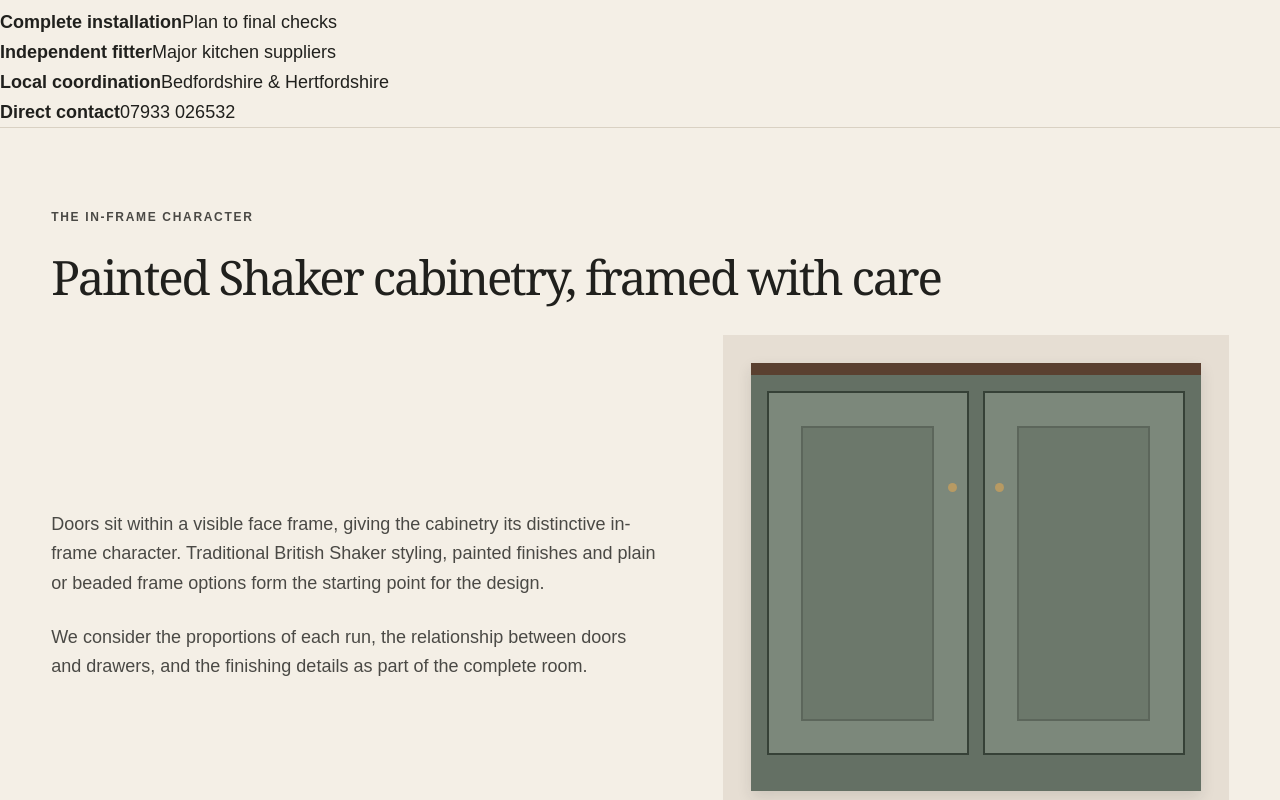
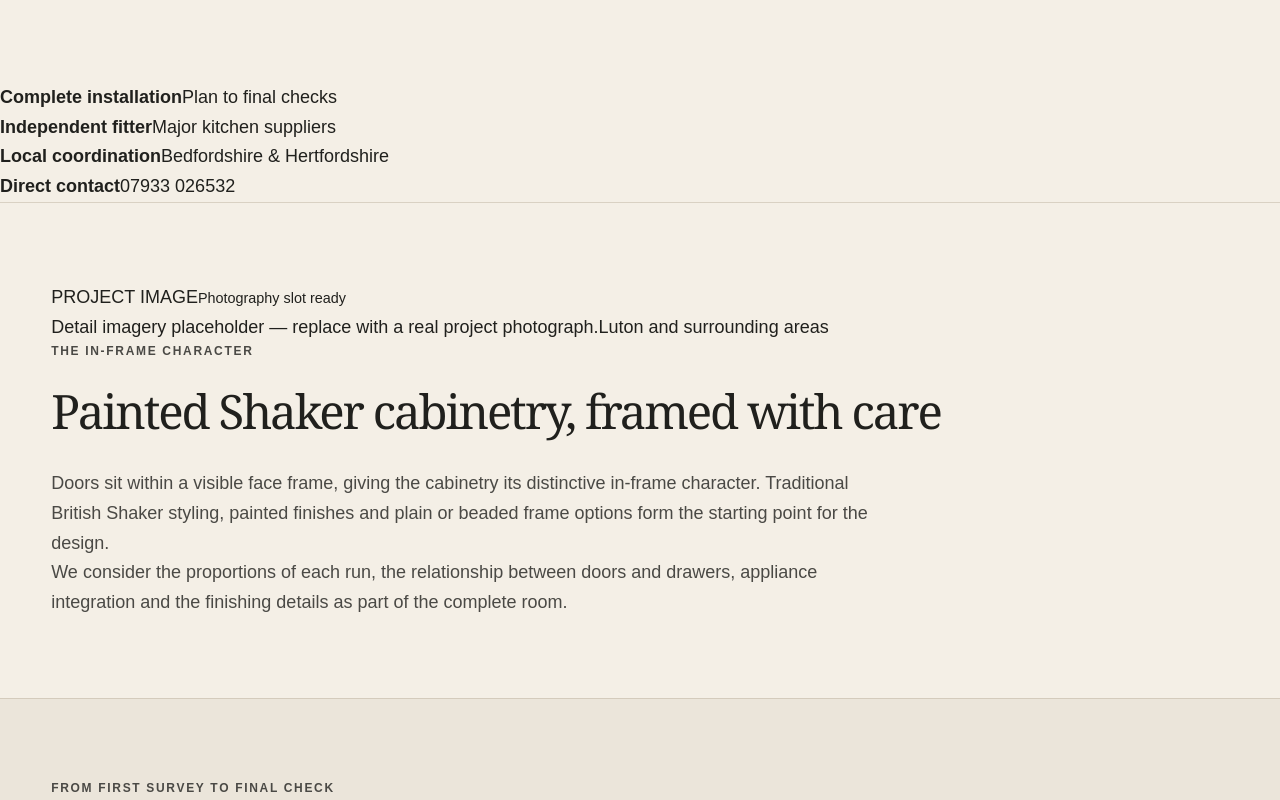
Before and after one commit to formandframekitchens/form-and-frame-website, a Next.js app: page /in-frame-kitchens in a window 1280 px wide. Shown: the part 640-1440 px from the top of the page. Built offline with nearby package versions, Linux system fonts and the light colour scheme.

Commit message:
Expand in-frame kitchen page

```diff
--- a/app/in-frame-kitchens/page.tsx
+++ b/app/in-frame-kitchens/page.tsx
@@ -1,5 +1,5 @@
 import Link from "next/link";
-import { DetailGrid, ServiceFAQs, ServicePage, ServiceQuote, ServiceSection } from "../components/service-page";
+import { DetailGrid, ImageTextSection, ServiceFAQs, ServiceGallery, ServicePage, ServiceQuote, ServiceSection } from "../components/service-page";
 import { serviceMetadata } from "../lib/service-metadata";
 
 export const metadata = serviceMetadata("Traditional In-Frame Kitchens Luton", "Traditional British in-frame kitchens: design, supply and installation by Form & Frame. Painted Shaker cabinetry, technical drawings and client sign-off. Quotation only.", "/in-frame-kitchens");
@@ -14,13 +14,11 @@ const stages = [
 ];
 
 export default function InFrameKitchensPage() {
-  return <ServicePage eyebrow="Traditional British cabinetry" title="In-frame kitchens in Luton" introduction="Design, supply and installation of traditional in-frame kitchens around Luton. Painted cabinetry, inset doors and visible face-frame construction create a considered kitchen with enduring proportions." parent={{ label: "Kitchen installation", href: "/kitchen-installation" }}>
-    <ServiceSection title="Painted Shaker cabinetry, framed with care" eyebrow="The in-frame character">
-      <div className="inframe-intro">
-        <div><p>Doors sit within a visible face frame, giving the cabinetry its distinctive in-frame character. Traditional British Shaker styling, painted finishes and plain or beaded frame options form the starting point for the design.</p><p>We consider the proportions of each run, the relationship between doors and drawers, and the finishing details as part of the complete room.</p></div>
-        <figure className="inframe-study"><div className="inframe-cabinet" aria-hidden="true"><div className="inframe-door"><span /></div><div className="inframe-door"><span /></div></div><figcaption>In-frame detail study: inset Shaker doors within a visible face frame.</figcaption></figure>
-      </div>
-    </ServiceSection>
+  return <ServicePage eyebrow="Traditional British cabinetry" title="In-frame kitchens, designed around the room" introduction="Design, supply and installation of traditional in-frame kitchens around Luton and selected surrounding areas. Painted cabinetry, inset doors and visible face-frame construction create a considered kitchen with enduring proportions." parent={{ label: "Kitchen installation", href: "/kitchen-installation" }} imageKey="in-frame-kitchens">
+    <ImageTextSection imageKey="in-frame-kitchens" title="Painted Shaker cabinetry, framed with care" eyebrow="The in-frame character">
+      <p className="service-prose">Doors sit within a visible face frame, giving the cabinetry its distinctive in-frame character. Traditional British Shaker styling, painted finishes and plain or beaded frame options form the starting point for the design.</p>
+      <p className="service-prose service-prose-spaced">We consider the proportions of each run, the relationship between doors and drawers, appliance integration and the finishing details as part of the complete room.</p>
+    </ImageTextSection>
     <ServiceSection title="A complete design, supply and installation service" eyebrow="From first survey to final check" muted>
       <p className="service-prose">Our main in-frame offer brings design, specialist manufacture and installation together. Each kitchen is individually specified and quoted; we do not publish standard prices or offer supply-only kitchens.</p>
       <ol className="inframe-process">{stages.map((stage, index) => <li key={stage.title}><span className="step-number" aria-hidden="true">0{index + 1}</span><div><h3>{stage.title}</h3><p>{stage.copy}</p></div></li>)}</ol>
@@ -28,6 +26,7 @@ export default function InFrameKitchensPage() {
     <ServiceSection title="Finishes chosen for the whole room">
       <p className="service-prose">Painted cabinetry is central to the traditional in-frame offer. Depending on the design and manufacturing specification, we can also explore natural timber or veneer, stained finishes, and matching existing furniture where feasible. Samples, material suitability and the agreed finish are reviewed before sign-off.</p>
     </ServiceSection>
+    <ServiceGallery imageKey="in-frame-kitchens" title="In-frame kitchen gallery" />
     <ServiceSection title="Already have an in-frame kitchen supplier?" eyebrow="Installation-only also available" muted>
       <p className="service-prose">We also install in-frame kitchens manufactured or supplied by other companies. Send the drawings and specification so we can review the construction, fitting requirements and room conditions.</p>
       <DetailGrid items={[
@@ -37,12 +36,13 @@ export default function InFrameKitchensPage() {
       <Link className="text-link" href="/kitchen-installation">Our kitchen installation service <span aria-hidden="true">↗</span></Link>
     </ServiceSection>
     <ServiceSection title="Based in Luton, with selected projects further afield">
-      <p className="service-prose">For in-frame kitchens, we can consider a service area of roughly 45 minutes from Luton, including Milton Keynes where the location and project scope are commercially sensible. Share your postcode at the enquiry stage so we can confirm suitability.</p>
+      <p className="service-prose">For in-frame kitchens, we can consider a wider service radius from Luton, including Harpenden, St Albans, Hemel Hempstead, Hitchin, Welwyn Garden City and Milton Keynes where the project scope is commercially sensible. Share your postcode at the enquiry stage so we can confirm suitability.</p>
     </ServiceSection>
     <ServiceFAQs items={[
       { question: "Can I buy an in-frame kitchen on a supply-only basis?", answer: "No. We offer the complete design, supply and installation service, or installation-only for a kitchen supplied by someone else." },
       { question: "What do I approve before manufacture?", answer: "You sign off both the full technical drawings and the written specification before manufacture. These record the agreed layout, construction, materials, finishes and fittings." },
       { question: "How much will my in-frame kitchen cost?", answer: "Each kitchen is quotation only. The layout, cabinetry specification, finish, worktops and installation scope determine the quotation; there are no published standard prices." },
+      { question: "Can you match existing furniture?", answer: "Where practical, we can explore matching proportions, painted colours, timber or veneer character and other details. Feasibility depends on the existing furniture and the agreed manufacturing specification." },
     ]} />
     <ServiceQuote title="Discuss your in-frame kitchen" copy="Share your postcode, room photographs, approximate timing and any plans or style references. Tell us whether you need the full design, supply and installation service or installation-only." action="Discuss my in-frame project" />
   </ServicePage>;
```
